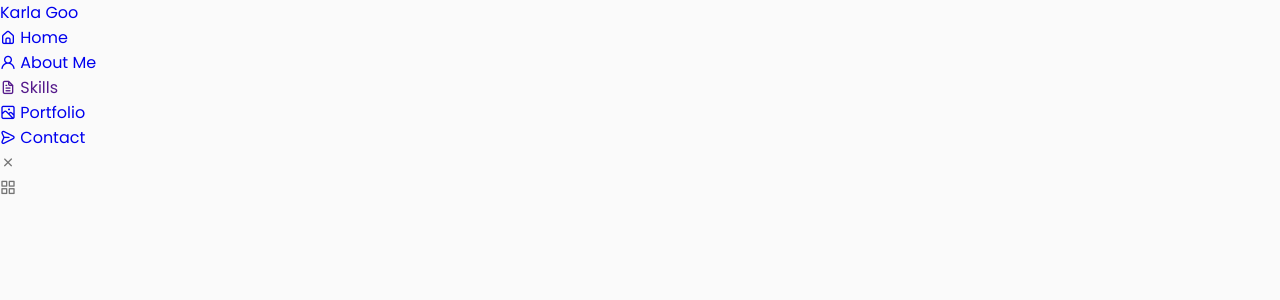
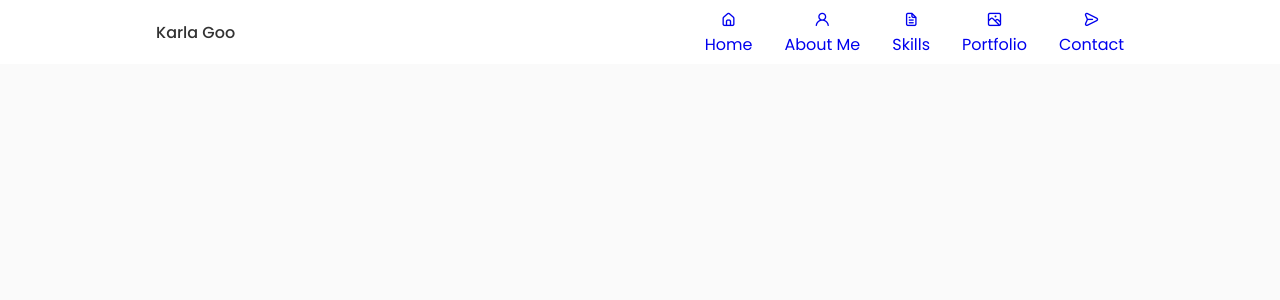
Before and after one commit to karlagoo/Portfolio, a React (Create React App) app: page / in a window 1280 px wide. Shown: the top 300 px of the page. Built offline with nearby package versions, Linux system fonts and the light colour scheme.

Commit message:
header styling

```diff
--- a/src/App.js
+++ b/src/App.js
@@ -1,5 +1,5 @@
 import './App.css';
-import Header from './components/header/Header';
+import Header from './components/header/Header.jsx';
 
 function App() {
   return (
--- a/src/components/header/Header.jsx
+++ b/src/components/header/Header.jsx
@@ -3,45 +3,39 @@ import "./header.css";
 
 function Header() {
   return (
-    <header>
-      <nav className="header">
+    <header className="header">
+      <nav className="nav container">
         <a href="index.html" className="nav__logo">
           Karla Goo
         </a>
 
         <div className="nav__menu">
-          <ul>
-            <li className="nav__list grid">
+          <ul className="nav__list grid">
+            <li className="nav__item">
               <a href="#home" className="nav__link">
                 <i className="uil uil-estate nav__icon"></i> Home
               </a>
             </li>
 
-            <li className="nav__list grid">
+            <li className="nav__item">
               <a href="#about" className="nav__link">
                 <i className="uil uil-user nav__icon"></i> About Me
               </a>
             </li>
 
-            <li className="nav__list grid">
-              <a href="" className="nav__link">
+            <li className="nav__item">
+              <a href="#skills" className="nav__link">
                 <i className="uil uil-file-alt nav__icon"></i> Skills
               </a>
             </li>
 
-            <li className="nav__list grid">
-              <a href="#skills" className="nav__link">
-                <i className="uil uil- nav__icon"></i>
-              </a>
-            </li>
-
-            <li className="nav__list grid">
+            <li className="nav__item">
               <a href="#portfolio" className="nav__link">
                 <i className="uil uil-scenery nav__icon"></i> Portfolio
               </a>
             </li>
 
-            <li className="nav__list grid">
+            <li className="nav__item">
               <a href="#contact" className="nav__link">
                 <i className="uil uil-message nav__icon"></i> Contact
               </a>
--- a/src/components/header/header.css
+++ b/src/components/header/header.css
@@ -0,0 +1,38 @@
+.header {
+    width: 100%;
+    position: fixed;
+    top: 0;
+    left: 0;
+    z-index: var(--z-fixed);
+    background-color: var(--container-color);
+}
+
+.nav {
+    height: calc(var(--header-height) + 1rem);
+    display: flex;
+    justify-content: space-between;
+    align-items: center;
+    column-gap: 1rem;
+}
+
+.nav__logo,
+.nav__toggle {
+    color: var(--title-color);
+    font-weight: var(--font-medium);
+}
+
+.nav__list {
+    display: flex;
+    column-gap: 2rem;
+}
+
+.nav__link {
+    display: flex;
+    flex-direction: column;
+    align-items: center;
+}
+
+.nav__close,
+.nav__toggle {
+    display: none;
+}
```
